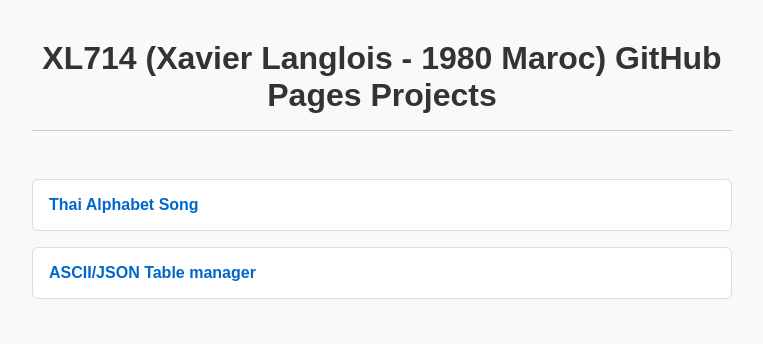
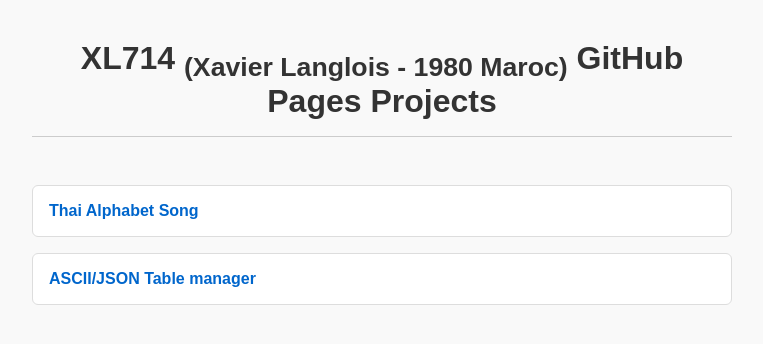
Before and after one commit to xl714/xl714.github.io, a plain HTML site: page index.html in a window 1280 px wide. Shown: the whole page, without its empty margins (258-1021 px from the left). Drawn offline with Linux system fonts and the light colour scheme.

Commit message:
Update index.html

```diff
--- a/index.html
+++ b/index.html
@@ -2,7 +2,7 @@
 <html lang="en">
 <head>
   <meta charset="UTF-8">
-  <title>My GitHub Pages Projects</title>
+  <title>XL714 GitHub Pages Projects</title>
   <style>
     body {
       font-family: Arial, sans-serif;
@@ -51,7 +51,7 @@
   </style>
 </head>
 <body>
-  <h1>XL714 (Xavier Langlois - 1980 Maroc) GitHub Pages Projects</h1>
+  <h1>XL714 <sub>(Xavier Langlois - 1980 Maroc)</sub> GitHub Pages Projects</h1>
   <ul>
     <li><a href="https://xl714.github.io/thai-alphabet-song/">Thai Alphabet Song</a></li>
     <li><a href="https://xl714.github.io/ascii-table/">ASCII/JSON Table manager</a></li>
```
